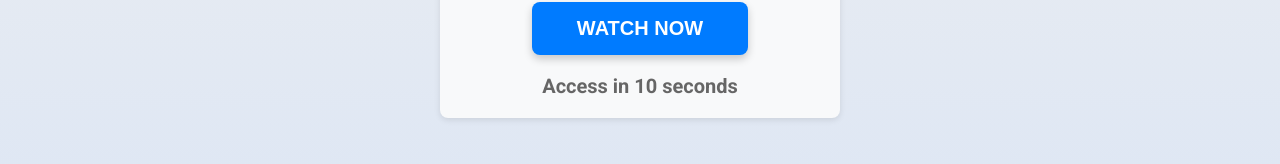
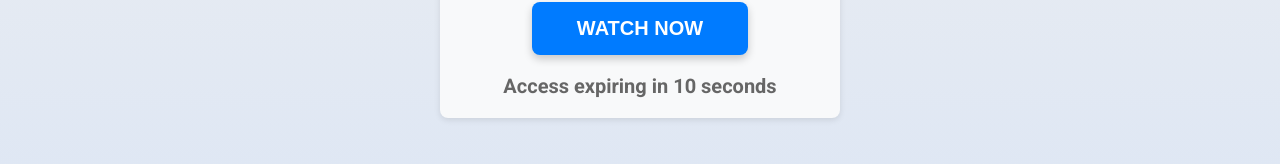
Before and after one commit to brunoalksouza/pg.gethard-men.store, a plain HTML site: page pressell.html in a window 1280 px wide. Shown: the part 347-511 px from the top of the page. Drawn offline with Linux system fonts and the light colour scheme.

Commit message:
Update pressell.html

```diff
--- a/pressell.html
+++ b/pressell.html
@@ -119,7 +119,7 @@
         function updateTimer() {
           if (timeLeft > 0) {
             timeLeft--;
-            timerElement.textContent = `Access in ${timeLeft} seconds`;
+            timerElement.textContent = `Access expiring in ${timeLeft} seconds`;
           } else {
             clearInterval(timerInterval);
             timerElement.textContent = "Access expiring...";
```
